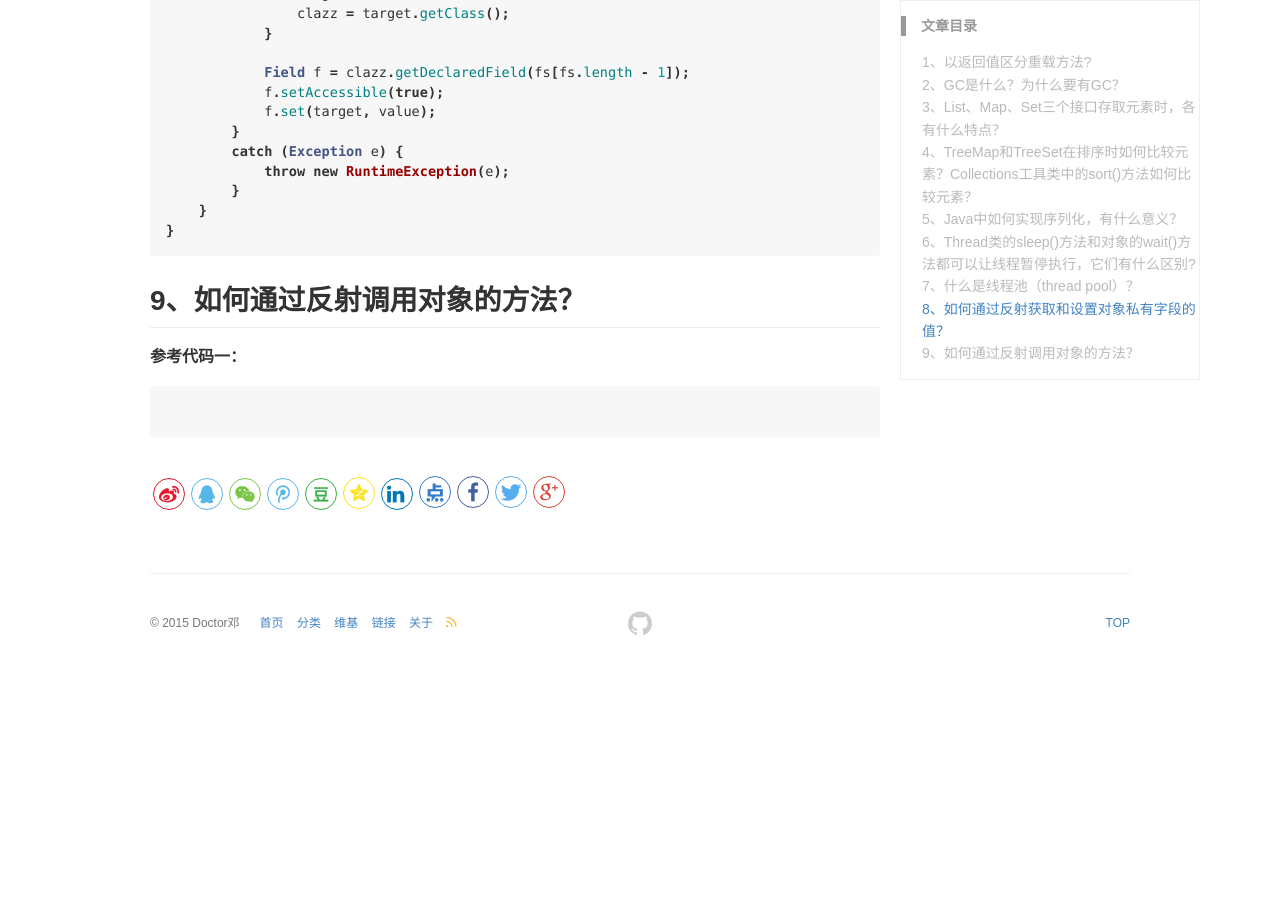
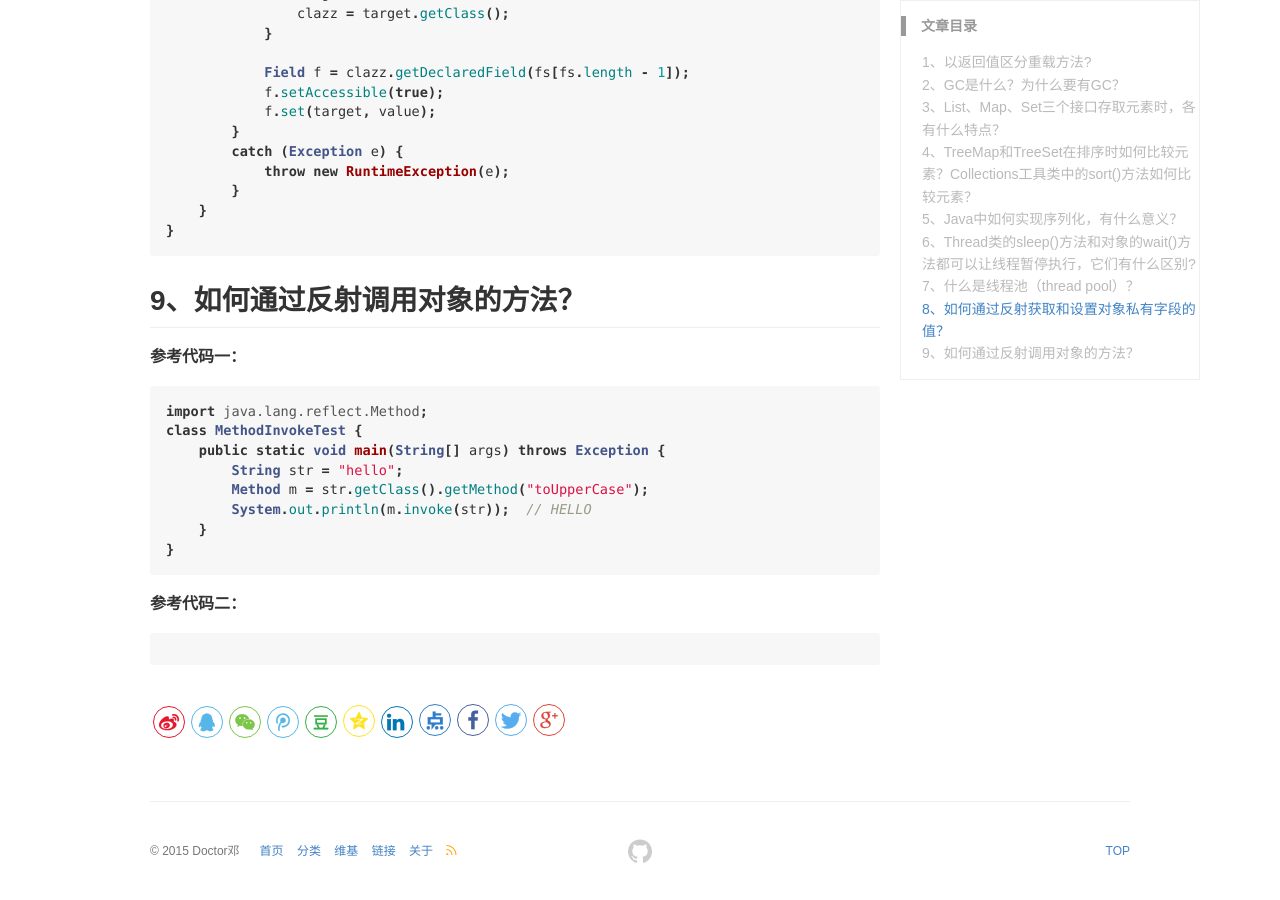
Before and after one commit to DoctorDeng/DoctorDeng.github.io, a Jekyll site: the page built from _posts/2016-09-09-java-面试.md, in a window 1280 px wide and 900 px high, scrolled down 6892 px. Built offline with Jekyll 4.4.1, drawn with Linux system fonts in a browser that asks for light colours; before the commit the page ends 7564 px from its top, so only the background shows below that.

Commit message:
modify file

````diff
--- a/_posts/2016-09-09-java-面试.md
+++ b/_posts/2016-09-09-java-面试.md
@@ -254,6 +254,18 @@ public class ReflectionUtil {
 ## 9、如何通过反射调用对象的方法？
 **参考代码一：**
 
+```java
+import java.lang.reflect.Method;
+class MethodInvokeTest {
+    public static void main(String[] args) throws Exception {
+        String str = "hello";
+        Method m = str.getClass().getMethod("toUpperCase");
+        System.out.println(m.invoke(str));  // HELLO
+    }
+}
 ```
 
+**参考代码二：**
+
 ```
+```
````
